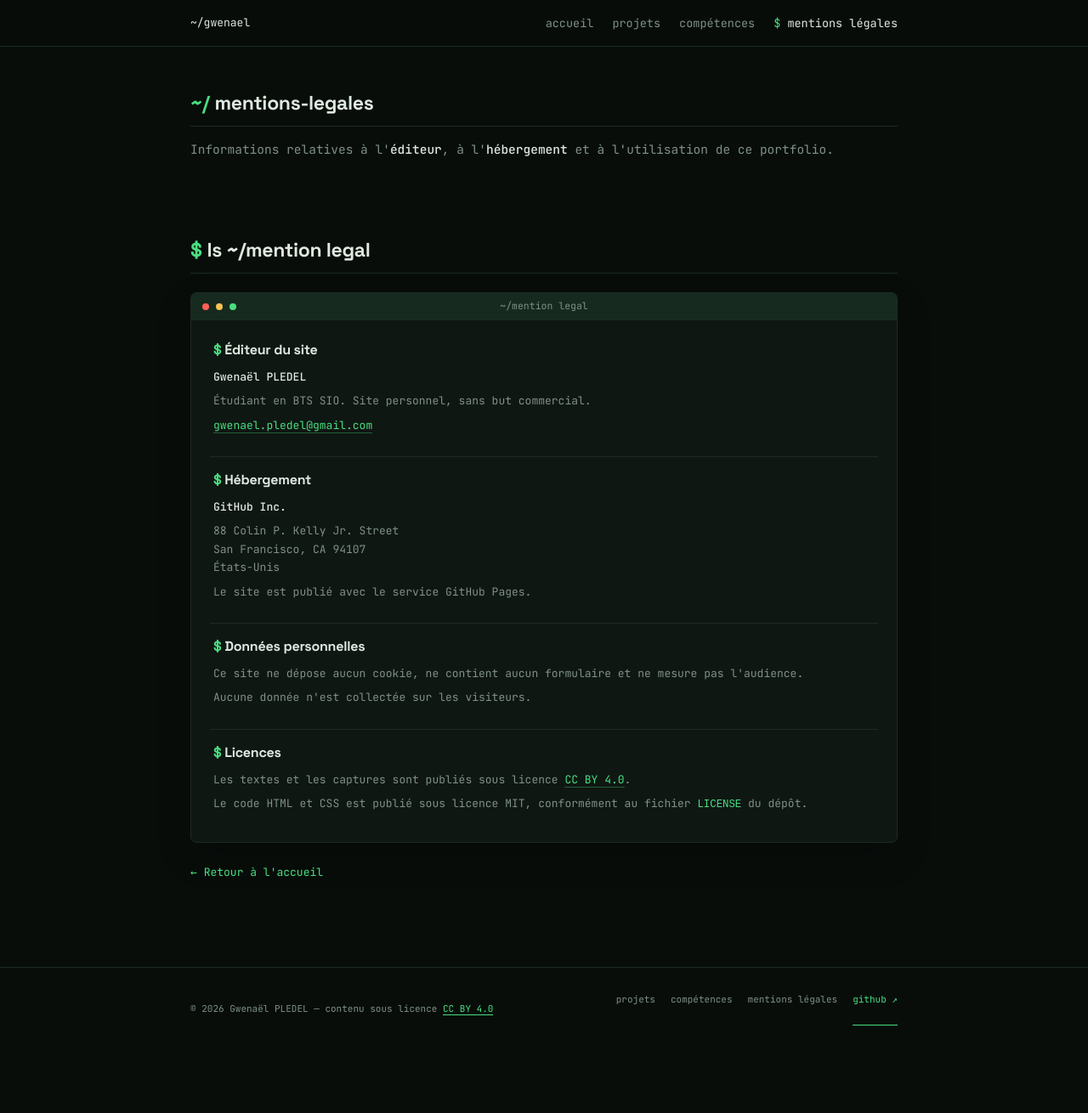
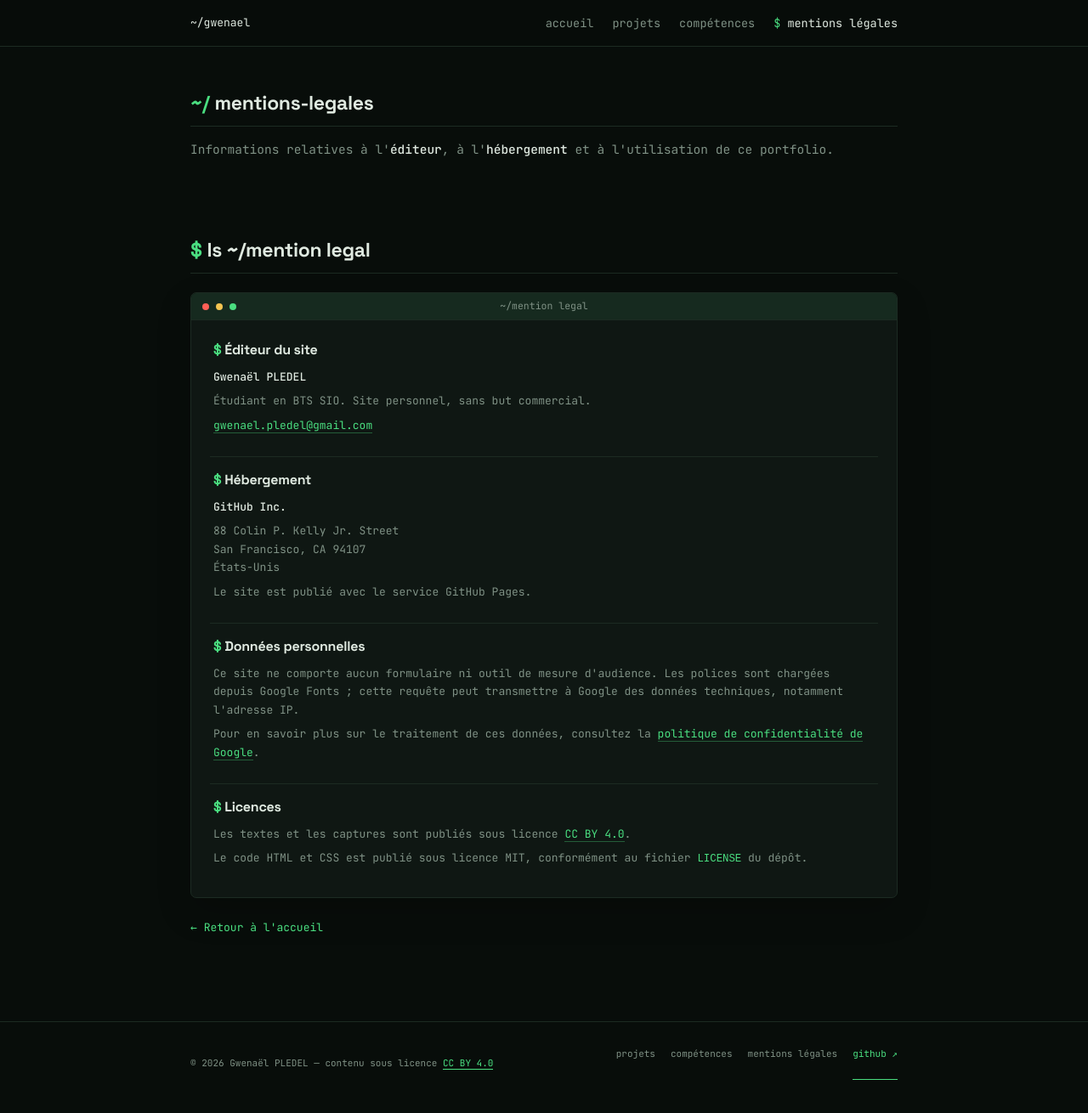
Before and after one commit to vzsca/Portfolio-Gwenael, a Jekyll site: the page built from mentions-legales.md, in a window 1280 px wide and 1311 px high. Shown: the whole window at 85% size. Built offline with Jekyll 4.4.1, drawn with Linux system fonts in a browser that asks for light colours.

Commit message:
legal: accurately disclose Google Fonts requests

```diff
--- a/mentions-legales.md
+++ b/mentions-legales.md
@@ -35,8 +35,8 @@ permalink: /mentions-legales/
 
       <article class="legal-card">
         <h2>Données personnelles</h2>
-        <p>Ce site ne dépose aucun cookie, ne contient aucun formulaire et ne mesure pas l'audience.</p>
-        <p>Aucune donnée n'est collectée sur les visiteurs.</p>
+        <p>Ce site ne comporte aucun formulaire ni outil de mesure d'audience. Les polices sont chargées depuis Google Fonts ; cette requête peut transmettre à Google des données techniques, notamment l'adresse IP.</p>
+        <p>Pour en savoir plus sur le traitement de ces données, consultez la <a href="https://policies.google.com/privacy?hl=fr" target="_blank" rel="noopener noreferrer">politique de confidentialité de Google</a>.</p>
       </article>
 
       <article class="legal-card">
```
